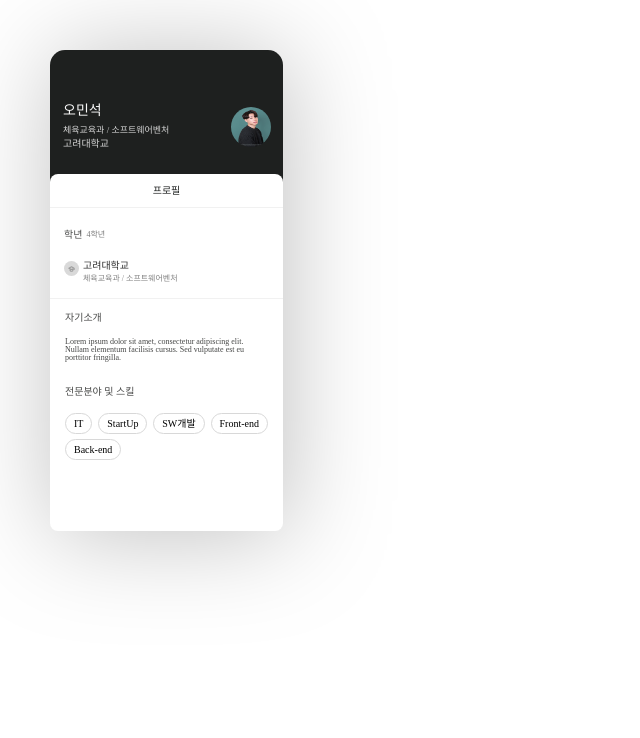
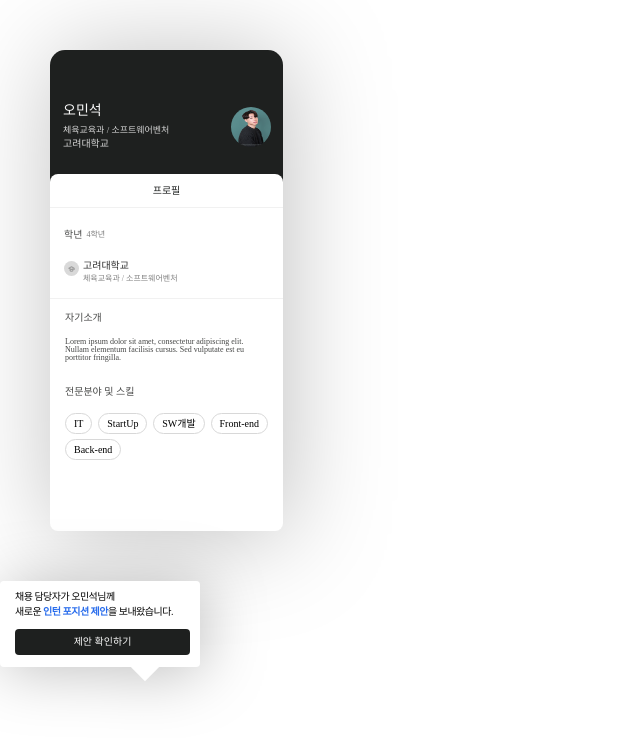
Before and after one commit to omins/talent-pool-landing-page, a Next.js app: page / in a window 1280 px wide. Shown: the top 738 px of the page, without its empty margins (0-640 px from the left). Built offline with nearby package versions, Linux system fonts and the light colour scheme.

Commit message:
feat: 채용제안 메시지 컴포턴트 구현

```diff
--- /dev/null
+++ b/src/components/RecruitMsg/RecruitMsg.js
@@ -0,0 +1,15 @@
+import styles from './RecruitMsg.module.css';
+export default function RecruitMsg() {
+  return (
+    <div className={styles['msg-box']}>
+      <p className={styles['msg-content']}>
+        채용 담당자가 오민석님께
+        <br />
+        새로운 <em>인턴 포지션 제안</em>을 보내왔습니다.
+      </p>
+      <div className={styles['btn-more']}>
+        <span>제안 확인하기</span>
+      </div>
+    </div>
+  );
+}
--- /dev/null
+++ b/src/components/RecruitMsg/RecruitMsg.module.css
@@ -0,0 +1,49 @@
+.msg-box {
+  display: flex;
+  flex-direction: column;
+  position: relative;
+  width: 200px;
+  height: 86px;
+  padding: 8px 15px 12px 15px;
+  background-color: #fff;
+  border-radius: 4px;
+  filter: drop-shadow(4px 4px 30px rgba(0, 0, 0, 0.25));
+  z-index: 5000;
+}
+
+.msg-box::after {
+  content: '';
+  position: absolute;
+  bottom: -10px;
+  right: 45px;
+  width: 20px;
+  height: 20px;
+  background-color: #fff;
+  transform: rotate(45deg);
+  z-index: -1;
+}
+
+.msg-content {
+  font-weight: 500;
+  font-size: 10px;
+  line-height: 15px;
+  letter-spacing: -0.5px;
+}
+
+.msg-content em {
+  font-weight: 700;
+  color: #286cec;
+}
+
+.btn-more {
+  display: flex;
+  justify-content: center;
+  align-items: center;
+  text-align: center;
+  width: 175px;
+  height: 26px;
+  margin-top: 10px;
+  border-radius: 4px;
+  background-color: #1e201f;
+  color: #f8f8f8;
+}
--- a/src/pages/index.js
+++ b/src/pages/index.js
@@ -1,6 +1,7 @@
 import Head from 'next/head';
 import Image from 'next/image';
 import ProfileCard from '../components/ProfileCard/ProfileCard';
+import RecruitMsg from '../components/RecruitMsg/RecruitMsg';
 
 import styles from '../../styles/Home.module.css';
 
@@ -27,6 +28,7 @@ export default function Home() {
       <main>
         <section>
           <ProfileCard userInfo={sampleProfiles[0]} isShadow={true} />
+          <RecruitMsg />
         </section>
       </main>
       <footer></footer>
```
